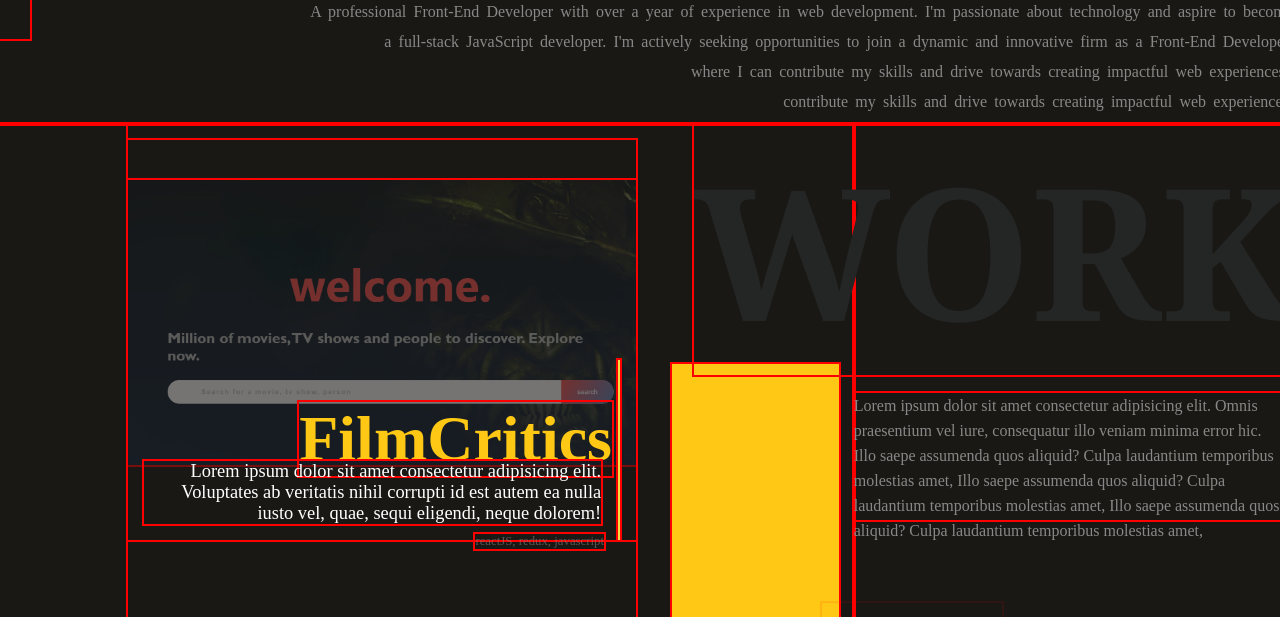
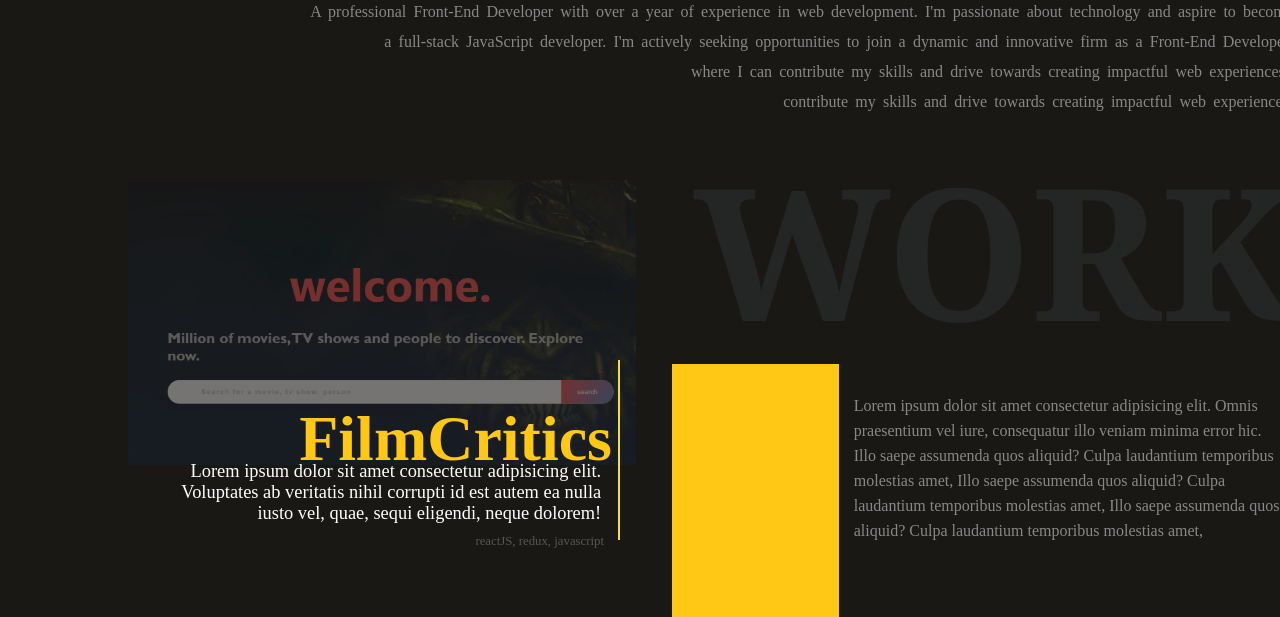
Before and after one commit to SamhithMR/portfolio, a plain HTML site: page index.html in a window 1280 px wide. Shown: the part 761-1378 px from the top of the page. Drawn offline with Linux system fonts and the light colour scheme.

Commit message:
customzed design of webpage

```diff
--- a/style.css
+++ b/style.css
@@ -3,7 +3,7 @@
 * {
     margin: 0;
     padding: 0;
-    outline: 2px solid red;
+    /* outline: 2px solid red; */
 }
 
 body {
@@ -672,7 +672,6 @@ nav ul a {
 
 .work_right_top {
     color: #888888;
-    ;
     font-weight: 400;
     font-size: 1rem;
     line-height: 25px;
```
